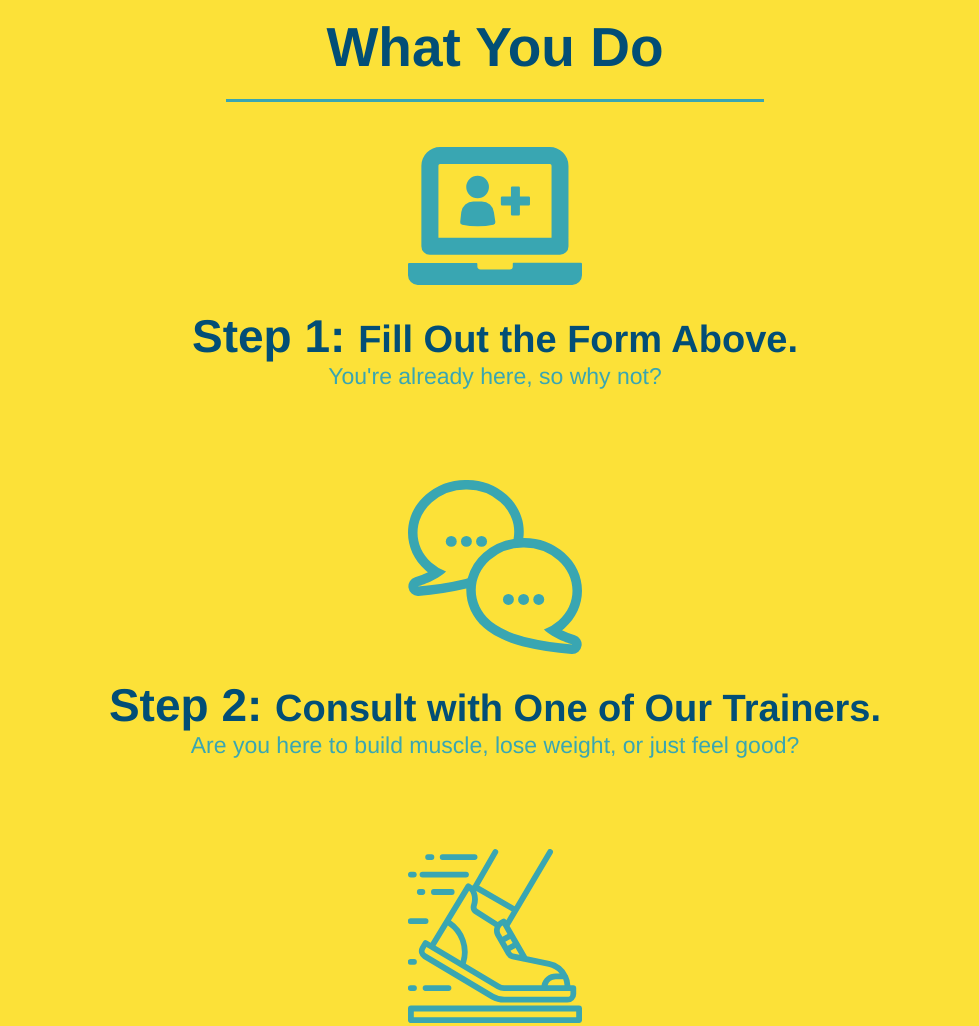
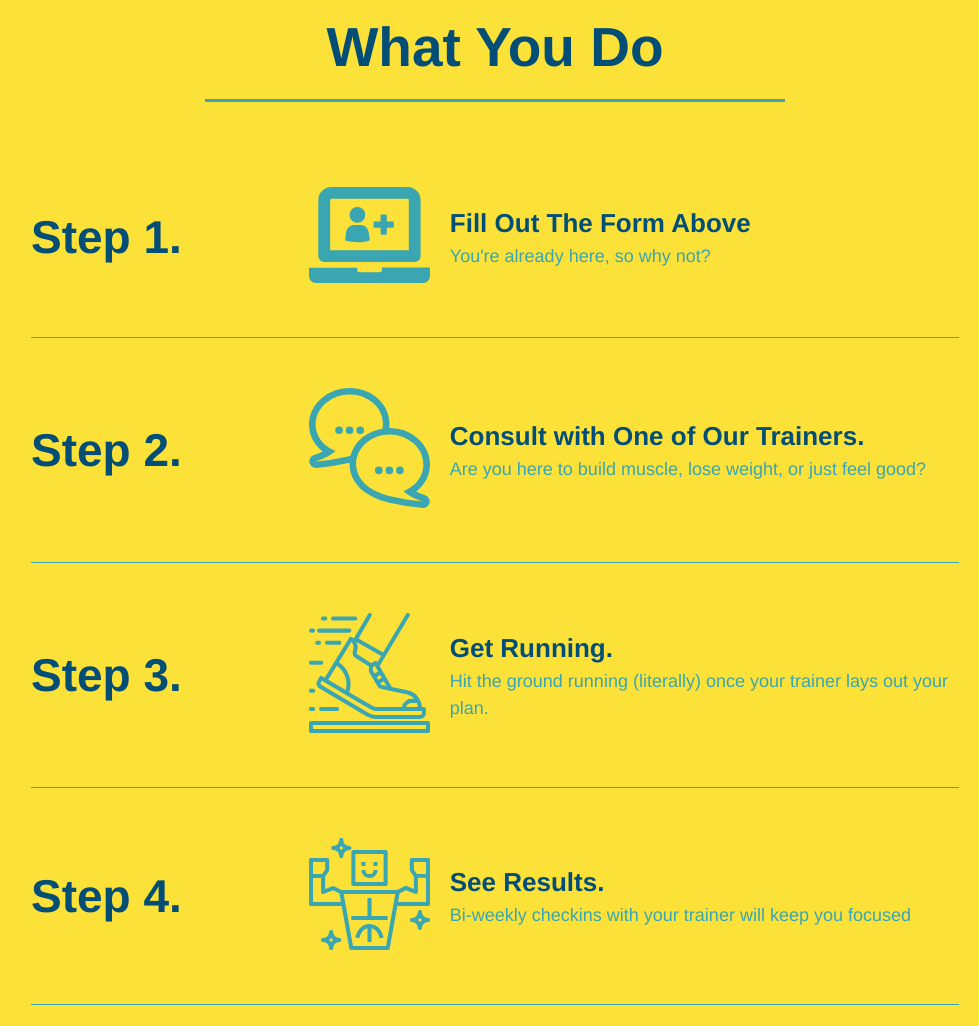
Before and after one commit to rmillerwhite94/run-buddy, a plain HTML site: page index.html in a window 1280 px wide. Shown: the part 1260-2286 px from the top of the page, without its empty margins (145-1124 px from the left). Drawn offline with Linux system fonts and the light colour scheme.

Commit message:
add flexbox to the steps

```diff
--- a/assets/css/style.css
+++ b/assets/css/style.css
@@ -5,12 +5,11 @@
 }
 
 body {
-    /* more on this crazy alphanumerical value in a minute! */
     color: #39a6b2;
     font-family: Helvetica, Arial, sans-serif;
 }
 
-/* apply styles to <header> */
+/* Header/Nav Start */
 header {
     padding: 20px 35px;
     background-color: #39a6b2;
@@ -49,6 +48,10 @@ header nav ul li a {
     font-size: 1.5vw;
 }
 
+/* Header/Nav End*/
+
+
+/* Footer Start */
 footer {
     background: #fce138;
     width: 100%;
@@ -73,6 +76,9 @@ footer a {
     color: #024e76;
 }
 
+/* Footer End */
+
+/* Section Tags Start */
 section {
     padding: 60px;
 }
@@ -142,9 +148,35 @@ section {
     font-size: 16px;
 }
 
+/* Hero End*/
+
+/* Section Title Start */
+.section-title {
+    font-size: 55px;
+    color: #024e76;
+    border-bottom: 3px solid;
+    padding-bottom: 20px;
+    text-align: center;
+    margin: 0 auto 35px auto;
+    width: 50%;
+}
+
+.primary-border {
+    border-color: #fce138;
+}
+
+.secondary-border {
+    border-color: #39a6b2;
+}
+
+/* Section Title Start */
+
+/* What We Do Section Start */
+
+/*
 .intro {
     text-align: center;
-}
+} */
 
 .intro h2 {
     display: inline-block;
@@ -160,56 +192,63 @@ section {
 .intro p {
     /*add this alongside your other declerations */
     margin: 0 auto;
+    text-align: center;
 }
 
 .steps {
-    text-align: center;
     background: #fce138;
 }
 
-.section-title {
-    font-size: 55px;
-    color: #024e76;
-    margin-bottom: 35px;
-    padding: 0 100px 20px 100px;
-    display: inline-block;
-    border-bottom: 3px solid;
+.step {
+    margin: 50px auto;
+    padding-bottom: 50px;
+    width: 80%;
+    border-bottom: 1px solid #39a6b2;
+    display: flex;
+    flex-wrap: wrap;
+    align-items: center;
+    justify-content: space-between;
 }
 
-.primary-border {
-    border-color: #fce138;
+.step h3 {
+    color: #024e76;
+    font-size: 46px;
+    flex: 1 30%
 }
 
-.secondary-border {
-    border-color: #39a6b2;
+.step-info {
+    flex: 2 70%;
+    display: flex;
+    flex-wrap: wrap;
+    align-items: center;
 }
 
-.steps div {
-    margin-bottom: 80px;
+.step-img {
+    flex: 1 12%;
+    margin-right: 20px;
 }
 
-.steps img {
-    width: 15%;
-    margin: 10px;
+.step-img img {
+    max-width: 100%;
 }
 
-.steps h3 {
-    color: #024e76;
-    font-size: 46px;
-    margin-top: 10px;
+.step-text {
+    flex: 12;
 }
 
-.steps p {
+.step-text p {
     color: #39a6b2;
-    font-size: 23px;
+    font-size: 18px;
 }
 
-.steps span {
-    font-size: 38px;
+.step-text {
+    font-size: 26px;
+    line-height: 1.5;
+    color: #024e76
 }
 
 .trainers {
-    text-align: center;
+    /* text-align: center; */
 }
 
 .trainer {
@@ -239,6 +278,10 @@ section {
     text-align: right;
 }
 
+.flex-row {
+    display: flex;
+}
+
 .trainer-bio h3 {
     font-size: 32px;
     margin-bottom: 8px;
@@ -258,7 +301,6 @@ section {
 
 /* Reach out Styles Start */
 .contact {
-    text-align: center;
     background: #024e76;
 }
 
--- a/index.html
+++ b/index.html
@@ -79,47 +79,87 @@
 
     <!-- "what we do" section -->
     <section section id="what-we-do" class="intro">
-        <h2 class="section-title primary border">What We Do</h2>
+        <!-- Wrap every h2 with a class of "section-title" in this div -->
+        <div class="flex-row">
+            <h2 class="section-title primary border">
+                What We Do
+            </h2>
+        </div>
+        <div class="flex-row">
             <p>
                 butcher selfies chambray shabby chic gentrify readymade yr Echo Park XOXO Tumblr normcore Banksy direct trade Bottle chillwave you probably haven't heard of them single-orientation coffee Vice fanny pack fixie Odd Future Austin fingerstache pickled twee synth Wes Anderson Thundercats viral bitters flannel meggings narwhal Marfa Schlitz sustainable Intelligentsia unami deep v craft
             </p>
+        </div>
     </section>
 
     <!-- "what you do" section -->
     <section id="what-you-do" class="steps">
-        <h2 class="section-title secondary-border">What You Do</h2>
+        <div class="flex-row">
+            <h2 class="section-title secondary-border">
+                What You Do
+            </h2>
+        </div>
 
-        <div>
-            <!-- Insert this img element -->
+        <div class="step">
+            <h3>Step 1.</h3>
+            <div class="step-info">
+                <div class="step-img">
                     <img src="./assets/images/step-1.svg" alt="" />
-            <h3>Step 1: <span>Fill Out the Form Above.</span></h3>
+                </div>
+                <div class="step-text">
+                    <h4>Fill Out The Form Above</h4>
                     <p>You're already here, so why not?</p>
                 </div>
+            </div>
+        </div>
 
-        <div>
+        <div class="step">
+            <h3>Step 2.</h3>
+            <div class="step-info">
+                <div class="step-img">
                     <img src="./assets/images/step-2.svg" alt="" />
-            <h3>Step 2: <span>Consult with One of Our Trainers.</span></h3>
+                </div>
+                <div class="step-text">
+                    <h4>Consult with One of Our Trainers.</h4>
                     <p>Are you here to build muscle, lose weight, or just feel good?</p>
                 </div>
+            </div>
+        </div>
 
-        <div>
+        <div class="step">
+            <h3>Step 3.</h3>
+            <div class="step-info">
+                <div class="step-img">
                     <img src="./assets/images/step-3.svg" alt="" />
-            <h3>Step 3: <span>Get Running.</span></h3>
+                </div>
+                <div class="step-text">
+                    <h4>Get Running.</h4>
                     <p>Hit the ground running (literally) once your trainer lays out your plan.</p>
                 </div>
+            </div>
+        </div>
 
-        <div>
+        <div class="step">
+            <h3>Step 4.</h3>
+            <div class="step-info">
+                <div class="step-img">
                     <img src="./assets/images/step-4.svg" alt="" />
-            <h3>Step 4: <span>See Results.</span></h3>
+                </div>
+                <div class="step-text">
+                    <h4>See Results.</h4>
                     <p>Bi-weekly checkins with your trainer will keep you focused</p>
+                </div>
+            </div>
         </div>
     </section>
 
     <!-- "meet the trainers" section -->
     <section id="your-trainers" class="trainers">
+        <div class="flex-row">
             <h2 class="section-title primary-border">
                 Meet The Trainers
             </h2>
+        </div>
         <!-- first trainer bio -->
         <article class="trainer">
             <img src="assets/images/trainer-1.jpg" alt="Arron Stephens in his workout clothes, ready to pump iron" />
@@ -158,7 +198,11 @@
 
     <!-- "reach out" section -->
     <section id="reach-out" class="contact">
-        <h2 class="section-title secondary-border">Reach Out</h2>
+        <div class="flex-row">
+            <h2 class="section-title secondary-border">
+                Reach Out
+            </h2>
+        </div>
         <div class="contact-info">
             <iframe src="https://www.google.com/maps/embed?pb=!1m18!1m12!1m3!1d3445.8342510262714!2d-97.75069188503628!3d30.27030348180074!2m3!1f0!2f0!3f0!3m2!1i1024!2i768!4f13.1!3m3!1m2!1s0x8644b55092b32f69%3A0x3b064efc6b69b684!2sThe%20Cat&#39;s%20Pajamas!5e0!3m2!1sen!2sus!4v1616875198392!5m2!1sen!2sus"
                 style="border:0;"
```
Lines whose indentation alone changed are shown as unchanged.
